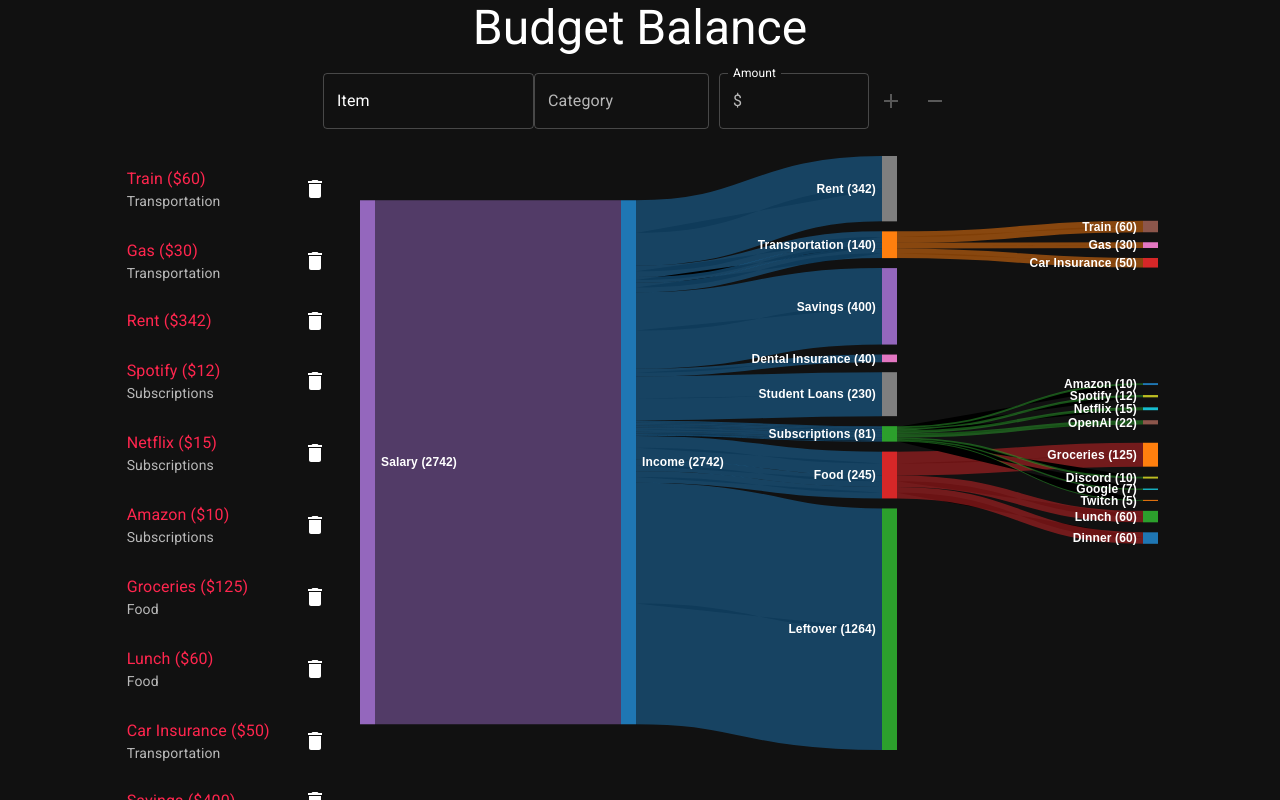
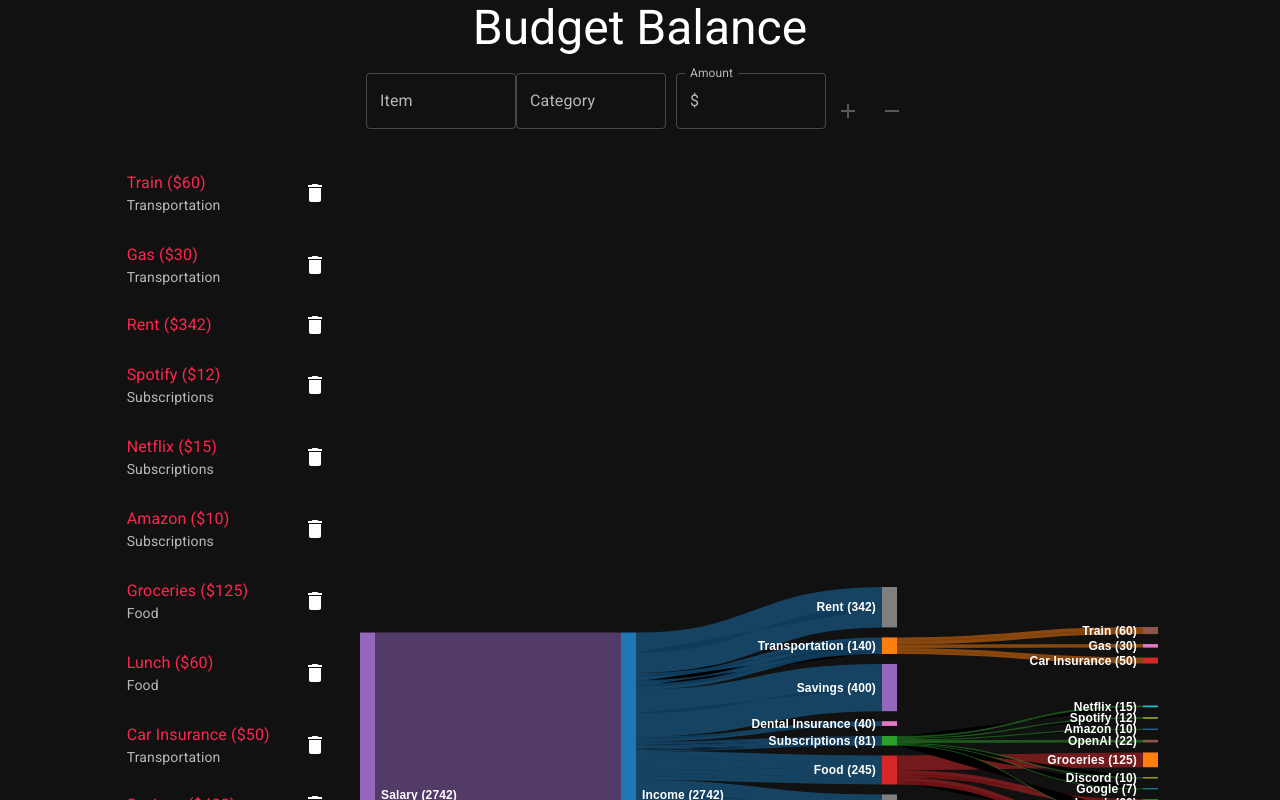
Before and after one commit to timlopes17/personal-website, a React (Create React App) app: page /budget in a window 1280 px wide. Both pictures are taken after a click on the button "EXAMPLE". Shown: the top 800 px of the page. Built offline with nearby package versions, Linux system fonts and the light colour scheme.

Commit message:
Reactive duget

```diff
--- a/src/components/SankeyChart.js
+++ b/src/components/SankeyChart.js
@@ -8,23 +8,23 @@ const SankeyChart = ({ data }) => {
   const svgRef = useRef();
 
   useEffect(() => {
-      console.log(data)
 
       const svg = d3.select(svgRef.current);
+
       svg.selectAll("*").remove();
-      const width = +svg.attr('width');
-      const height = +svg.attr('height');
+
+      // Get the dimensions of the container
+      const containerWidth = +svg.attr('width');
+      const containerHeight = +svg.attr('height');
 
       // Set up the sankey generator
       const sankeyGenerator = sankey()
           .nodeWidth(15)
           .nodePadding(10)
           .nodeAlign(sankeyLeft)
-          .extent([[1, 1], [width - 1, height - 5]]);
+          .extent([[1, 1], [containerWidth - 1, containerHeight - 5]]);
 
       const uniqueNodes = Array.from(new Map(data.nodes.map(node => [node.name, node])).values());
-
-      console.log(data)
 
       const cleanLinks = data.links.map(link => ({
         source: uniqueNodes.findIndex(n => n.name === data.nodes[link.source].name),
@@ -43,8 +43,6 @@ const SankeyChart = ({ data }) => {
         source: sortedNodes.findIndex(node => node.name === data.nodes[link.source].name),
         target: sortedNodes.findIndex(node => node.name === data.nodes[link.target].name)
       }));
-
-      console.log(sortedNodes, updatedLinks)
 
       // Compute the sankey diagram
       const { nodes, links } = sankeyGenerator({
@@ -81,17 +79,17 @@ const SankeyChart = ({ data }) => {
         .data(nodes)
         .enter().append("text")
           .attr("class", "nodeLabel")
-          .attr("x", d => d.x0 < width / 2 ? d.x1 + 6 : d.x0 - 6) // Position based on which side of the chart the node is on
+          .attr("x", d => d.x0 < containerWidth / 2 ? d.x1 + 6 : d.x0 - 6) // Position based on which side of the chart the node is on
           .attr("y", d => (d.y1 + d.y0) / 2)
           .attr("dy", "0.35em")
-          .attr("text-anchor", d => d.x0 < width / 2 ? "start" : "end")
+          .attr("text-anchor", d => d.x0 < containerWidth / 2 ? "start" : "end")
           .attr("fill", "white")
           .style("font-weight", "bold")
           .text(d => `${d.name} (${d.value})`);
 
   }, [data]); // Redraw chart if data changes
 
-  return <svg ref={svgRef} width={800} height={600}></svg>;
+  return <svg ref={svgRef} width={800} height={400}></svg>;
 };
 
 export default SankeyChart;
--- a/src/pages/Budget.js
+++ b/src/pages/Budget.js
@@ -42,7 +42,6 @@ function Budget() {
     }, []);
 
     useEffect(() => {
-        console.log(items)
         setSankeyData(createSankeyData(items));
     }, [items]);
 
@@ -123,7 +122,6 @@ function Budget() {
                     open: false
                   }));
             } else {
-                console.log(json)
                 console.error("Invalid JSON format");
                 setSnackbar({
                     open: true, // or false, depending on your requirement
@@ -171,7 +169,6 @@ function Budget() {
             message: ''
             }));
         } else {
-            console.log(json);
             setSnackbar({
             open: true,
             message: 'Invalid JSON format'
@@ -261,8 +258,6 @@ function Budget() {
 
         const leftover = totalIncome - totalExpenses;
 
-        console.log(leftover, totalIncome, totalExpenses)
-
         // Add a link from 'Income' to 'Leftover' if there is any leftover amount
         if (leftover > 0) {
             // Add a new node for the leftover amount
@@ -291,10 +286,6 @@ function Budget() {
             });
         }
 
-        console.log( {nodes, links} )
-
-
-
         return { nodes, links };
 
       }
@@ -307,21 +298,17 @@ function Budget() {
         <ThemeProvider theme={darkTheme}>
             <CssBaseline />
             <div className="flex flex-col">
-                <div id="first-div" className="flex-1 min-h-screen min-w-screen bg-mygray text-white flex flex-col items-center justify-center">
+                <div id="first-div" className="min-h-screen min-w-screen bg-mygray text-white flex flex-col items-center justify-center">
                     <Typography variant="h3" gutterBottom>
                         Budget Balance
                     </Typography>
-                    <div style={{display: 'flex', alignItems: 'center',}}>
+                    <div className="flex items-center justify-center">
+                    <div className="md:flex">
                     <TextField
                         label="Item"
                         value={itemName}
                         onChange={(e) => setItemName(e.target.value)}
-                        InputLabelProps={{
-                            style: { color: 'white', outlineColor: 'white'},
-                        }}
-                        inputProps={{
-                            style: { color: 'white' },
-                        }}
+                        style={{width: 150}}
                     />
                     <Autocomplete
                         freeSolo
@@ -335,7 +322,7 @@ function Budget() {
                             setCategory(newInputValue === null ? '' : newInputValue);
                         }}
                         renderInput={(params) => (
-                            <TextField {...params} label="Category" variant="outlined" style={{width: 175, marginRight: 10}}/>
+                            <TextField {...params} label="Category" variant="outlined" style={{width: 150, marginRight: 10}}/>
                         )}
                     />
                     <TextField
@@ -347,13 +334,8 @@ function Budget() {
                             startAdornment: <InputAdornment position="start">$</InputAdornment>,
                         }}
                         onChange={(e) => setItemValue(e.target.value)}
-                        InputLabelProps={{
-                            style: { color: 'white' },
-                        }}
-                        inputProps={{
-                            style: { color: 'white' },
-                        }}
                     />
+                    <div className="mt-4 flex items-center justify-center">
                         <Tooltip title="Add Income" placement="top">
                             <span>
                             <IconButton
@@ -379,10 +361,12 @@ function Budget() {
                             </span>
                         </Tooltip>
                     </div>
+                    </div>
+                    </div>
 
                     { items.length > 0 && sankeyData.links.length > 0 ? (
-                    <div className="flex flex-row m-4">
-                        <div className="flex flex-col items-center justify-center">
+                    <div className="flex md:flex-row flex-col m-4 items-center justify-center">
+                        <div className="flex-1 flex flex-col items-center justify-center">
                             <List>
                                 {items.map((item, index) => (
                                 <ListItem key={index}>
@@ -408,7 +392,7 @@ function Budget() {
                                 Clear
                             </Button>
                         </div>
-                        <div style={{margin: 10, marginLeft: 20}}>
+                        <div className="flex-1" style={{margin: 10, marginLeft: 20}}>
                             <SankeyChart data={sankeyData} />
                         </div>
                     </div>
```
Lines whose indentation alone changed are shown as unchanged.
